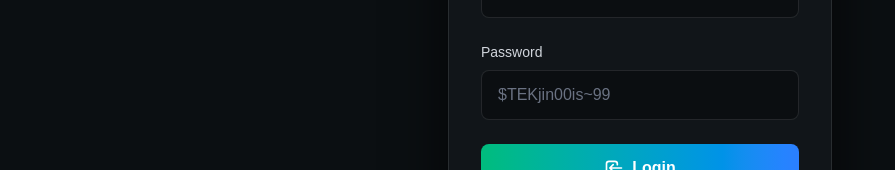
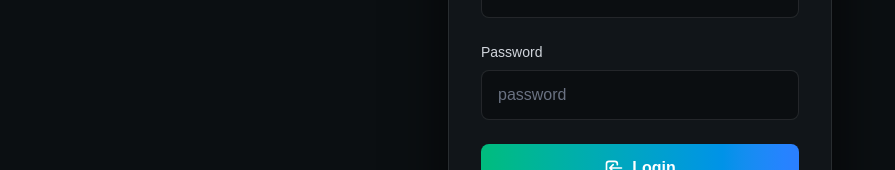
Before and after one commit to luqmanmiraj/trial-dashborad, a Next.js app: page /login in a window 1280 px wide. Shown: the part 354-524 px from the top of the page, without its empty margins (0-895 px from the left). Built offline with nearby package versions, Linux system fonts and the light colour scheme.

Commit message:
Update password placeholder to 'password'
- Change password field placeholder from '\~99' to 'password'
- Simplify placeholder text for better UX

```diff
--- a/src/app/login/page.tsx
+++ b/src/app/login/page.tsx
@@ -67,7 +67,7 @@ function LoginForm() {
               value={password}
               onChange={(e) => setPassword(e.target.value)}
               className="w-full rounded-lg bg-black/30 border border-white/10 px-4 py-3 outline-none focus:ring-2 focus:ring-emerald-500/60 focus:border-emerald-500/50 hover:border-white/20 transition-all duration-300 placeholder-gray-500"
-              placeholder="$TEKjin00is~99"
+              placeholder="password"
             />
           </div>
 
```
